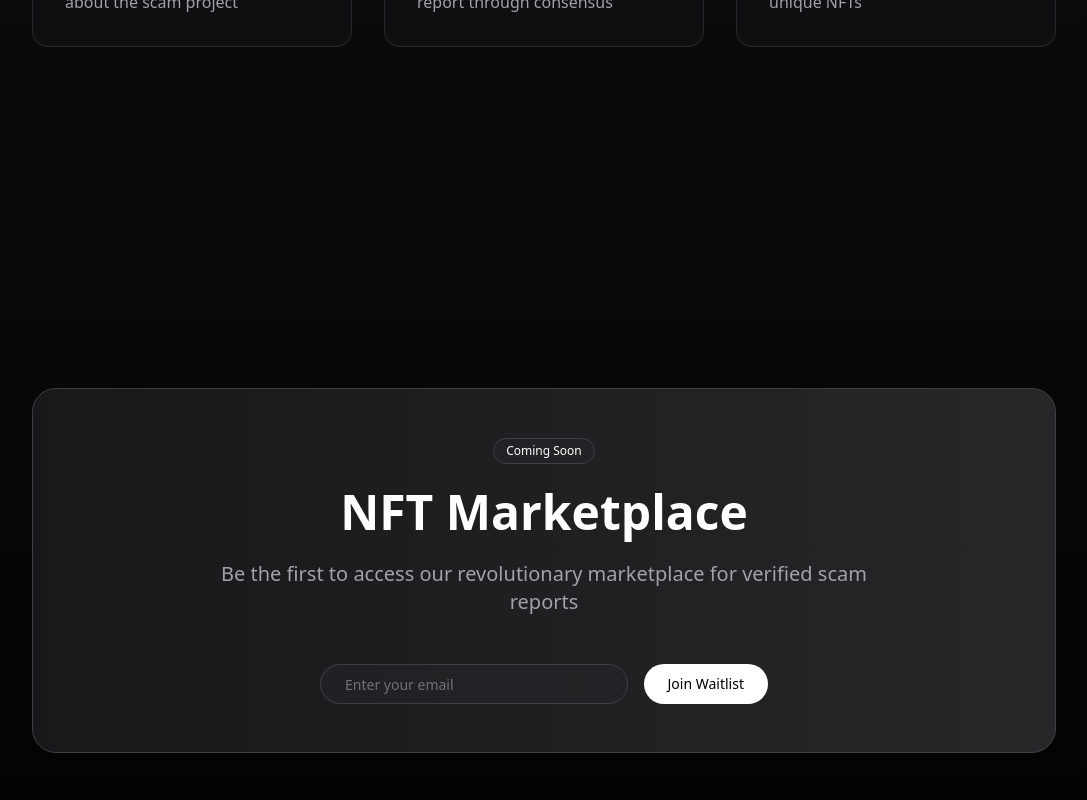
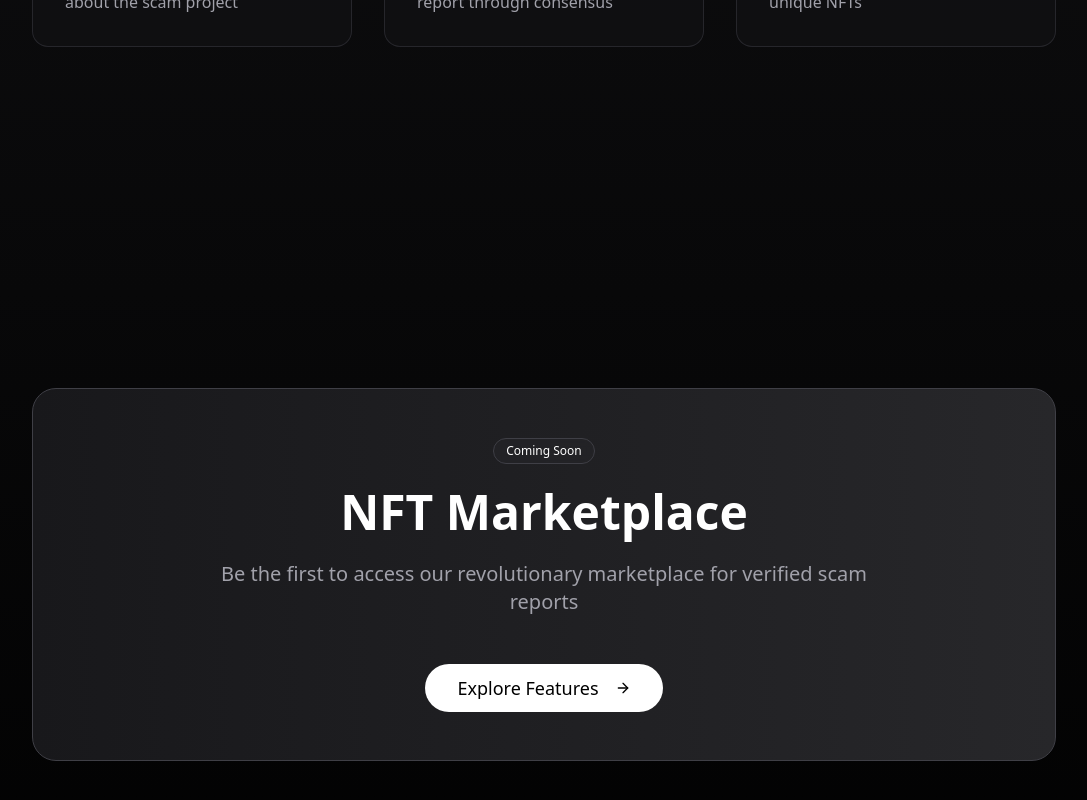
Before and after one commit to dhyabi2/scamwatch-nft-landing, a React (Vite) app: page / in a window 1280 px wide. Shown: the part 1308-2108 px from the top of the page, without its empty margins (96-1183 px from the left). Built offline with nearby package versions, Linux system fonts and the light colour scheme.

Commit message:
Update waitlist button
The "Join Waitlist" button has been removed and replaced with alternative functionality.  The specific replacement is not detailed here.

```diff
--- a/src/pages/Index.tsx
+++ b/src/pages/Index.tsx
@@ -5,7 +5,7 @@ import { Input } from "@/components/ui/input";
 import { ArrowRight, Shield, ListChecks, ShoppingBag } from "lucide-react";
 
 const Index = () => {
-  const sectionRefs = useRef<(HTMLDivElement | null)[]>([]);
+  const sectionRefs = useRef<(HTMLElement | null)[]>([]);
 
   useEffect(() => {
     const observerOptions = {
@@ -126,17 +126,13 @@ const Index = () => {
                 Be the first to access our revolutionary marketplace for verified scam reports
               </p>
             </div>
-            <div className="max-w-md mx-auto">
-              <div className="flex gap-4">
-                <Input
-                  type="email"
-                  placeholder="Enter your email"
-                  className="bg-zinc-800/50 border-zinc-700 rounded-full px-6"
-                />
-                <Button className="bg-white text-black hover:bg-zinc-200 rounded-full px-6">
-                  Join Waitlist
-                </Button>
-              </div>
+            <div className="flex justify-center">
+              <Button
+                className="bg-white text-black hover:bg-zinc-200 transition-all duration-300 rounded-full px-8 py-6 text-lg group"
+              >
+                Explore Features
+                <ArrowRight className="ml-2 h-5 w-5 group-hover:translate-x-1 transition-transform" />
+              </Button>
             </div>
           </div>
         </div>
```
